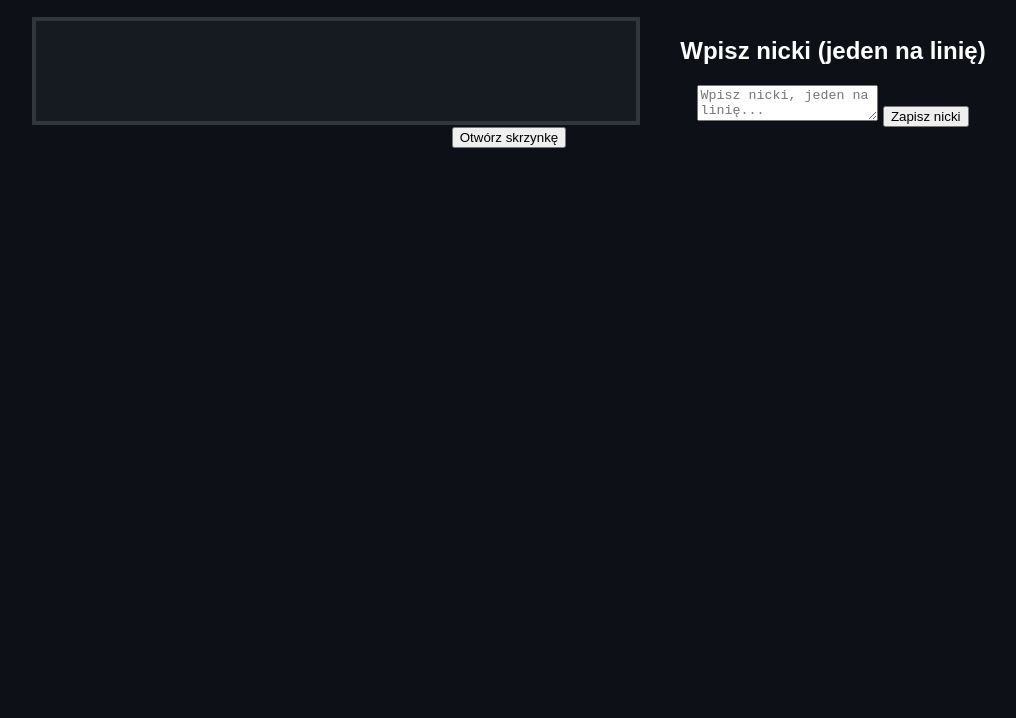
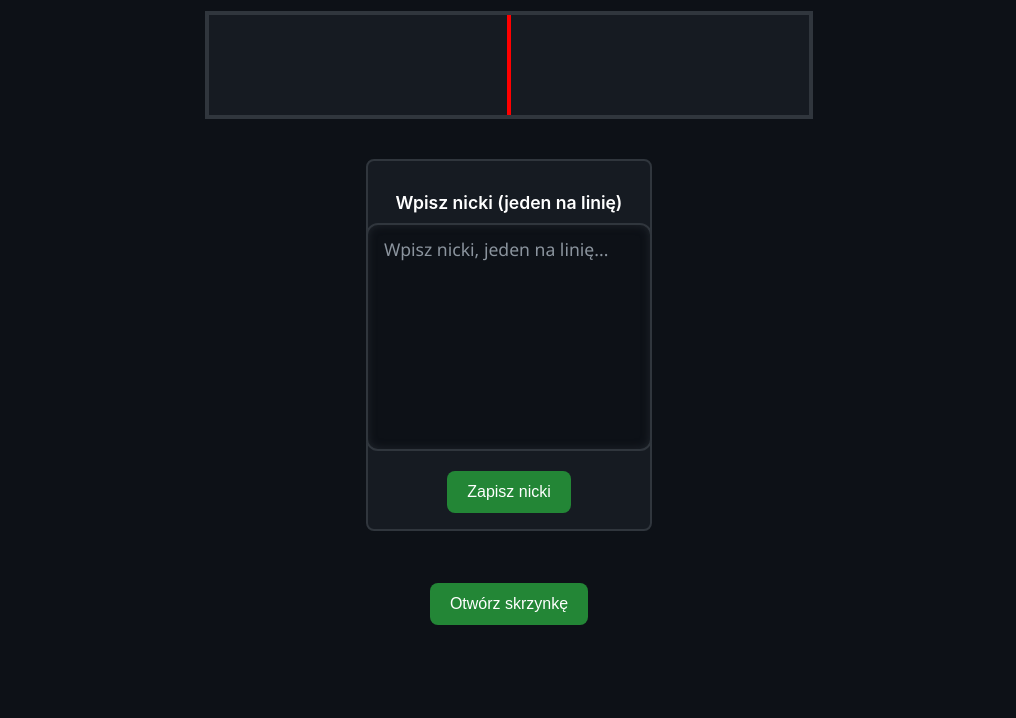
Before and after one commit to 999NERT/gimbalej, a plain HTML site: page index.html in a window 1280 px wide. Shown: the part 113-831 px from the top of the page, without its empty margins (131-1147 px from the left). Before the commit the page ends 800 px from the top, so only its background shows below. Drawn offline with Linux system fonts and the light colour scheme.

Commit message:
Update style.css

```diff
--- a/style.css
+++ b/style.css
@@ -1,9 +1,11 @@
 body {
-  font-family: sans-serif;
+  font-family: -apple-system, BlinkMacSystemFont, 'Segoe UI', Roboto,
+    Oxygen, Ubuntu, Cantarell, 'Open Sans', 'Helvetica Neue', sans-serif;
   background-color: #0d1117;
   color: white;
   text-align: center;
   padding: 2rem;
+  margin: 0;
 }
 
 h1 {
@@ -16,6 +18,8 @@ h1 {
   align-items: flex-start;
   gap: 40px;
   flex-wrap: wrap;
+  max-width: 900px;
+  margin: 0 auto 2rem;
 }
 
 .case-container {
@@ -25,6 +29,7 @@ h1 {
   overflow: hidden;
   border: 4px solid #30363d;
   background-color: #161b22;
+  margin: 0 auto;
 }
 
 .items {
@@ -42,12 +47,13 @@ h1 {
   background-color: #21262d;
   border: 2px solid #30363d;
   margin: 0 5px;
-  font-weight: bold;
+  font-weight: 600;
   font-size: 14px;
   color: #c9d1d9;
   text-align: center;
   padding: 5px;
   box-sizing: border-box;
+  user-select: none;
 }
 
 .pointer {
@@ -56,3 +62,67 @@ h1 {
   left: 50%;
   transform: translateX(-50%);
   width: 4px;
+  height: 100%;
+  background-color: red;
+  z-index: 10;
+}
+
+.sidebar {
+  display: flex;
+  flex-direction: column;
+  align-items: center;
+  background-color: #161b22;
+  padding: 1rem;
+  border: 2px solid #30363d;
+  border-radius: 8px;
+  max-width: 250px;
+  width: 100%;
+}
+
+.sidebar h2 {
+  font-weight: 600;
+  margin-bottom: 10px;
+  font-size: 1.1rem;
+}
+
+textarea#nickInput {
+  width: 100%;
+  height: 200px;
+  padding: 12px 16px;
+  font-size: 1.1rem;
+  border-radius: 12px;
+  border: 2px solid #30363d;
+  background-color: #0d1117;
+  color: white;
+  resize: none;
+  box-shadow: inset 0 0 8px #21262d;
+  font-family: 'Segoe UI', Tahoma, Geneva, Verdana, sans-serif;
+}
+
+textarea#nickInput::placeholder {
+  color: #8b949e;
+  font-weight: 500;
+}
+
+button {
+  padding: 12px 20px;
+  background-color: #238636;
+  border: none;
+  color: white;
+  font-size: 16px;
+  cursor: pointer;
+  margin-top: 20px;
+  border-radius: 8px;
+  transition: background-color 0.3s ease;
+}
+
+button:hover {
+  background-color: #2ea043;
+}
+
+#result {
+  margin-top: 1rem;
+  font-size: 1.3rem;
+  font-weight: 700;
+  min-height: 1.5rem;
+}
```
